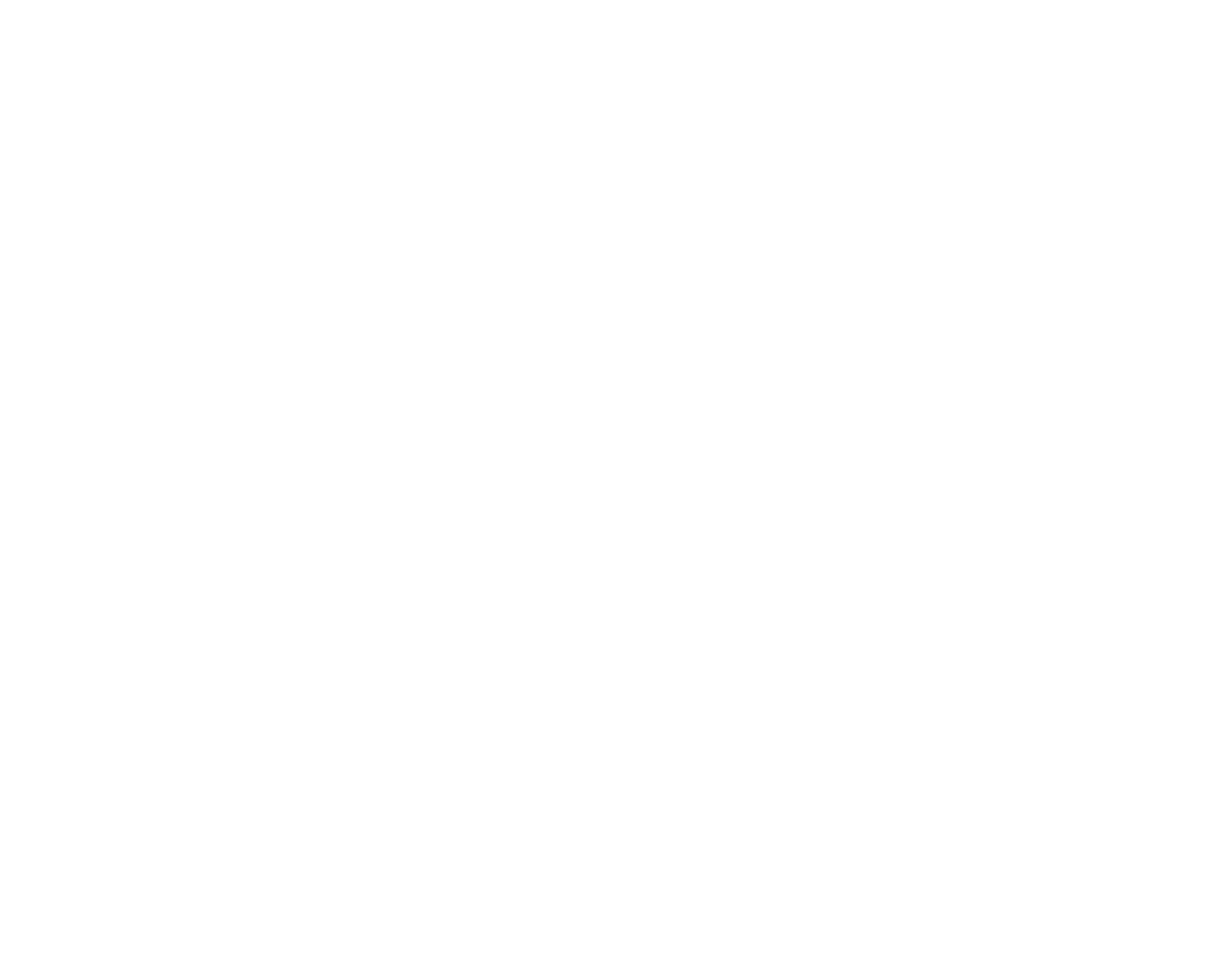
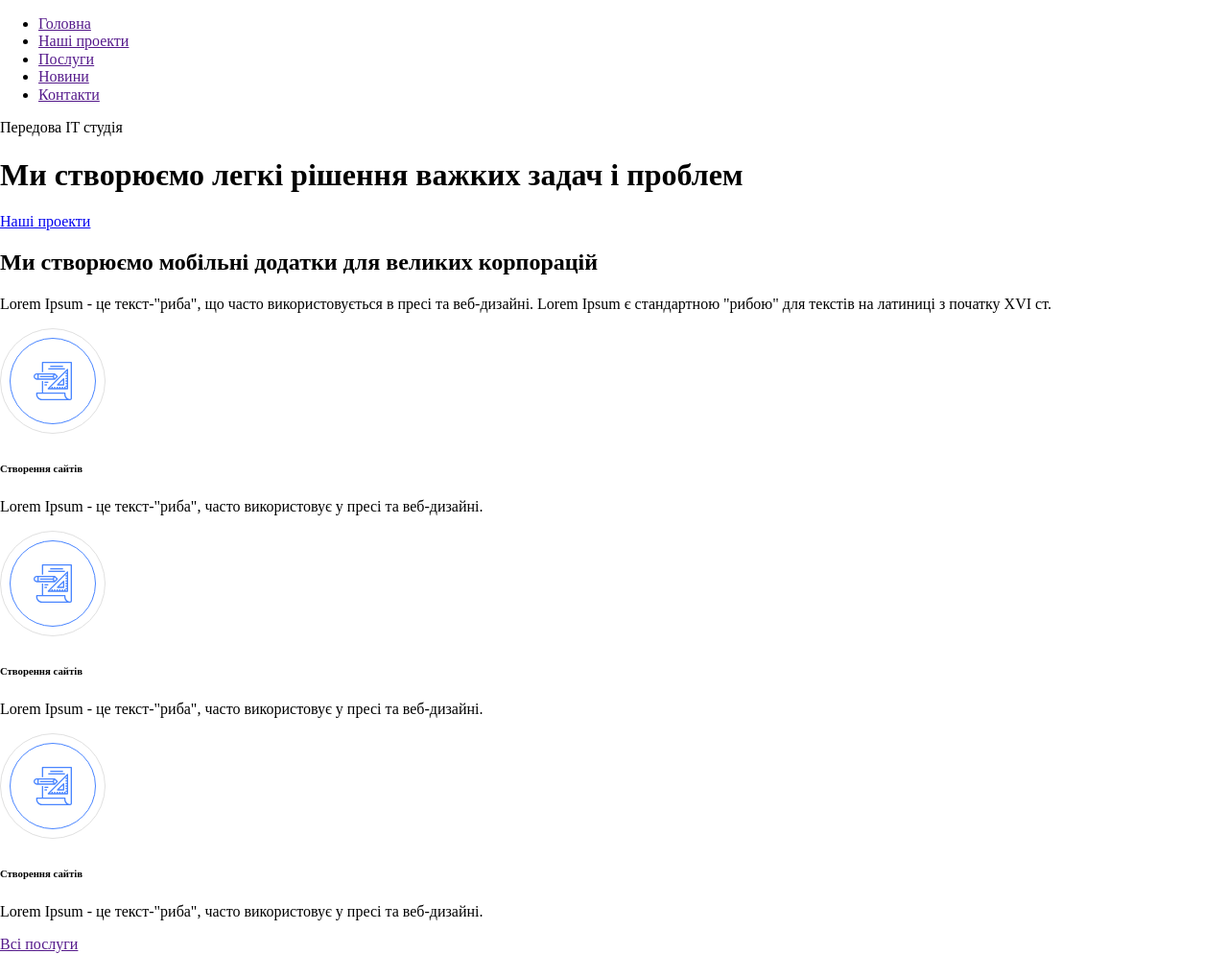
Before and after one commit to hromadianka/it-studio, a plain HTML site: page index.html in a window 1280 px wide. Shown: the whole page at 96% size. Before the commit the page ends 800 px from the top, so only its background shows below. Drawn offline with Linux system fonts and the light colour scheme.

Commit message:
create html for header

```diff
--- a/index.html
+++ b/index.html
@@ -11,6 +11,46 @@
     <link href="https://fonts.googleapis.com/css2?family=Inter:wght@100..900&display=swap" rel="stylesheet">
 </head>
 <body>
-
+    <header>
+        <nav>
+            <ul>
+                <li><a href="">Головна</a></li>
+                <li><a href="">Наші проекти</a></li>
+                <li><a href="">Послуги</a></li>
+                <li><a href="">Новини</a></li>
+                <li><a href="">Контакти</a></li>
+            </ul>
+        </nav>
+        <section>
+            <p>Передова IT студія</p>
+            <h1>Ми створюємо легкі рішення важких задач і проблем</h1>
+            <a href="#ourProjects">Наші проекти</a>
+        </section>
+    </header>
+    <main>
+        <section>
+            <h2>Ми створюємо мобільні додатки для великих корпорацій</h2>
+            <p>Lorem Ipsum - це текст-"риба", що часто використовується в пресі та веб-дизайні. Lorem Ipsum є стандартною "рибою" для текстів на латиниці з початку XVI ст.</p>
+            <div>
+                <div>
+                    <img src="src/images/main-icon1.svg" alt="">
+                    <h6>Створення сайтів</h6>
+                    <p>Lorem Ipsum - це текст-"риба", часто використовує у пресі та веб-дизайні.</p>
+                </div>
+                <div>
+                    <img src="src/images/main-icon1.svg" alt="">
+                    <h6>Створення сайтів</h6>
+                    <p>Lorem Ipsum - це текст-"риба", часто використовує у пресі та веб-дизайні.</p>
+                </div>
+                <div>
+                    <img src="src/images/main-icon1.svg" alt="">
+                    <h6>Створення сайтів</h6>
+                    <p>Lorem Ipsum - це текст-"риба", часто використовує у пресі та веб-дизайні.</p>
+                </div>
+            </div>
+            <a href="">Всі послуги</a>
+        </section>
+    </main>
+    <footer></footer>
 </body>
 </html>
```
